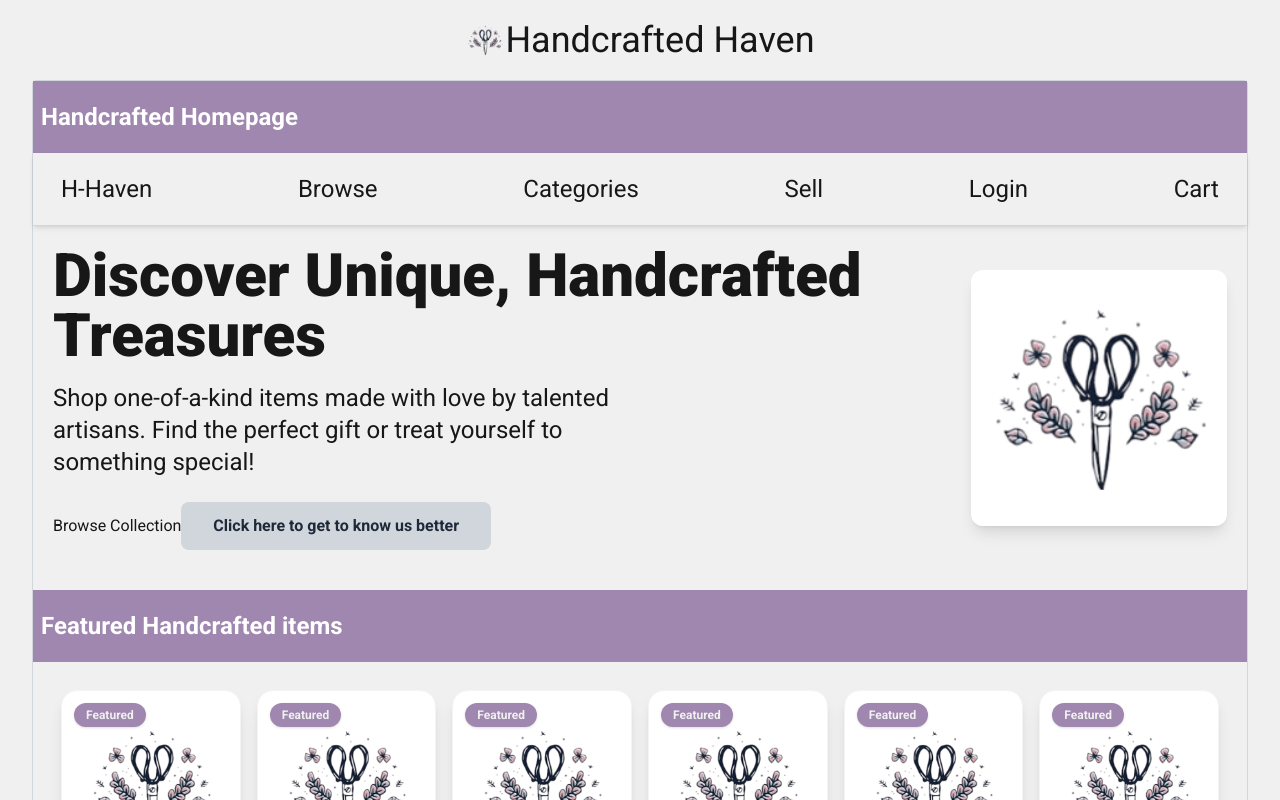
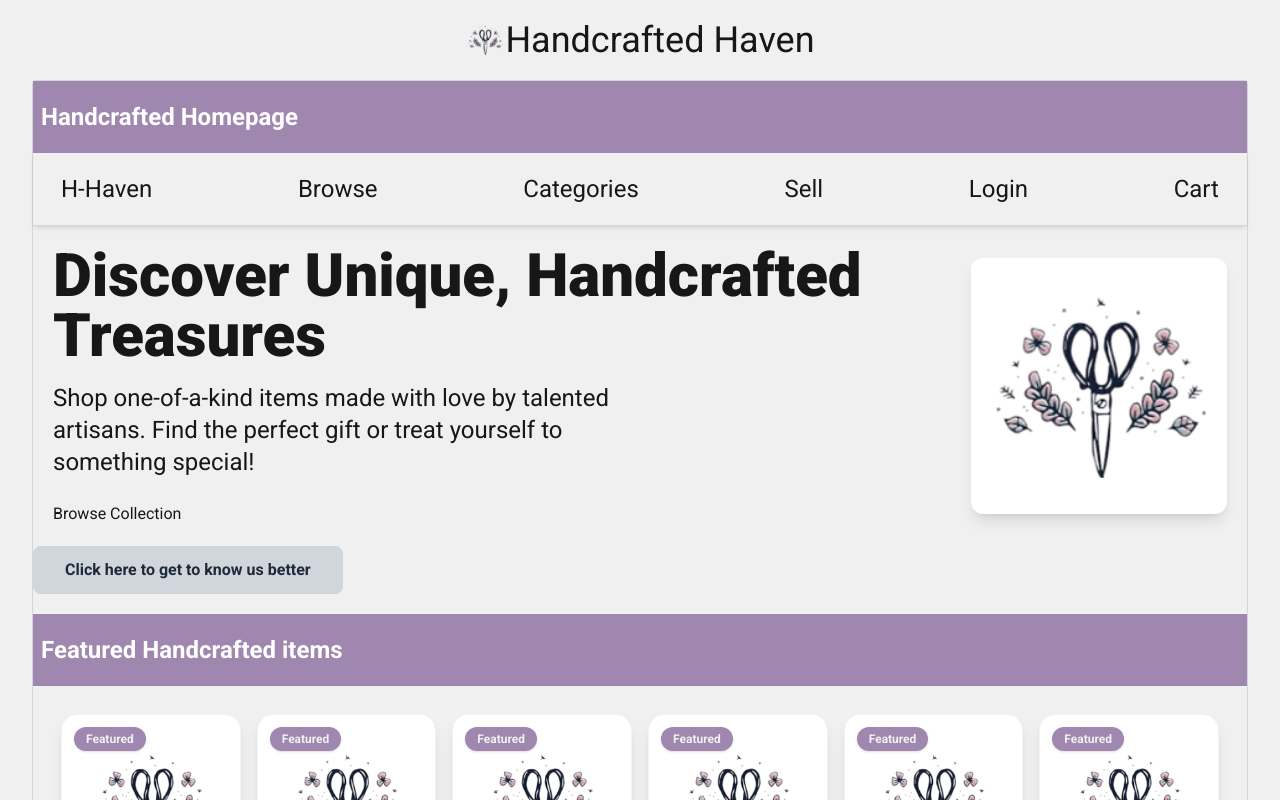
Before and after one commit to ChandlerMurphy/wdd430-team5-project, a Next.js app: page / in a window 1280 px wide. Shown: the top 800 px of the page. Built offline with nearby package versions, Linux system fonts and the light colour scheme; a web font is replaced by a local one.

Commit message:
about us added

```diff
--- a/src/app/ui/landingpage/Hero.tsx
+++ b/src/app/ui/landingpage/Hero.tsx
@@ -21,15 +21,6 @@ const Hero = () => {
           >
             {cta.label}
           </Link>
-
-          {/*link "About Us" */}
-            <Link
-              href="/aboutus"
-              className="inline-block bg-gray-300 text-gray-800 font-semibold px-8 py-3 rounded-lg hover:bg-gray-700 hover:text-white transition"
-
-            >
-              Click here to get to know us better
-            </Link>
         </div>
         <div className="flex justify-center mt-8 md:mt-0">
           <Image
@@ -40,8 +31,17 @@ const Hero = () => {
             className="w-64 h-64 object-contain rounded-xl shadow-lg border-4 border-accent/30 bg-white"
           />
         </div>
+
       </section>
+        <Link
+          href="/aboutus"
+          className="inline-block bg-gray-300 text-gray-800 font-semibold px-8 py-3 rounded-lg hover:bg-gray-700 hover:text-white transition"
+
+        >
+          Click here to get to know us better
+        </Link>
       <HeroCards />
+
     </>
   );
 };
```
